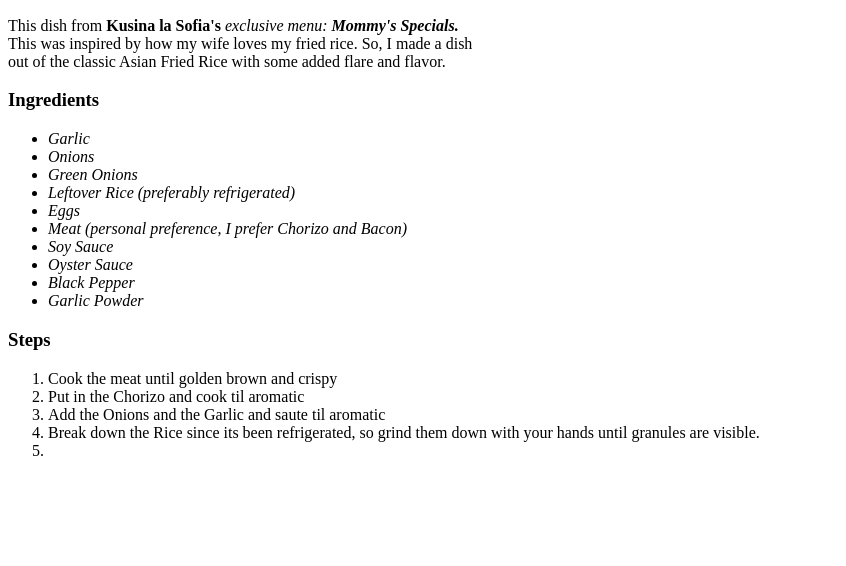
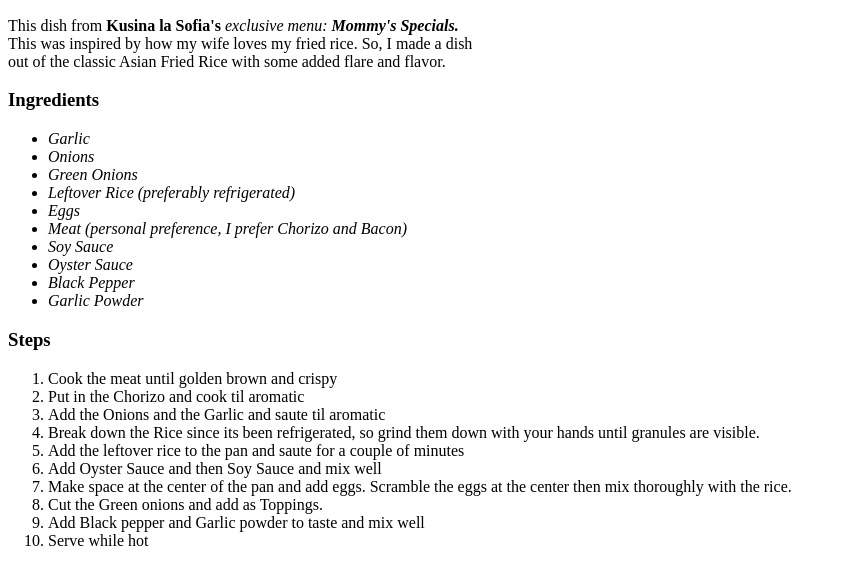
Before and after one commit to kjolayvar/sample-website-recipes, a plain HTML site: page recipes/fried_rice.html in a window 1280 px wide. Shown: the part 434-1000 px from the top of the page, without its empty margins (0-846 px from the left). Before the commit the page ends 910 px from the top, so only its background shows below. Drawn offline with Linux system fonts and the light colour scheme.

Commit message:
Added final content Steps

```diff
--- a/recipes/fried_rice.html
+++ b/recipes/fried_rice.html
@@ -42,7 +42,12 @@
             <li>Put in the Chorizo and cook til aromatic</li>
             <li>Add the Onions and the Garlic and saute til aromatic</li>
             <li>Break down the Rice since its been refrigerated, so grind them down with your hands until granules are visible.</li>
-            <li></li>
+            <li>Add the leftover rice to the pan and saute for a couple of minutes</li>
+            <li>Add Oyster Sauce and then Soy Sauce and mix well</li>
+            <li>Make space at the center of the pan and add eggs. Scramble the eggs at the center then mix thoroughly with the rice.</li>
+            <li>Cut the Green onions and add as Toppings.</li>
+            <li>Add Black pepper and Garlic powder to taste and mix well</li>
+            <li>Serve while hot</li>
         </ol>
 
 
```
